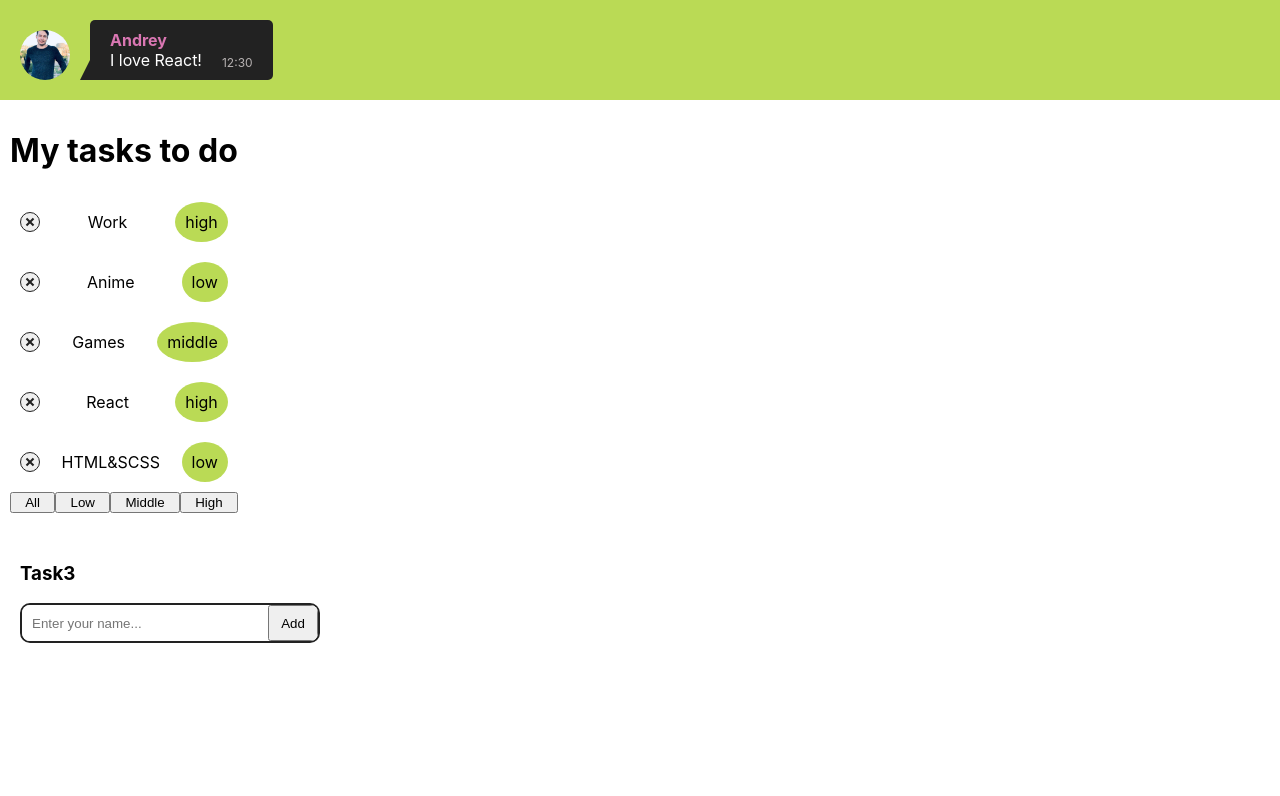
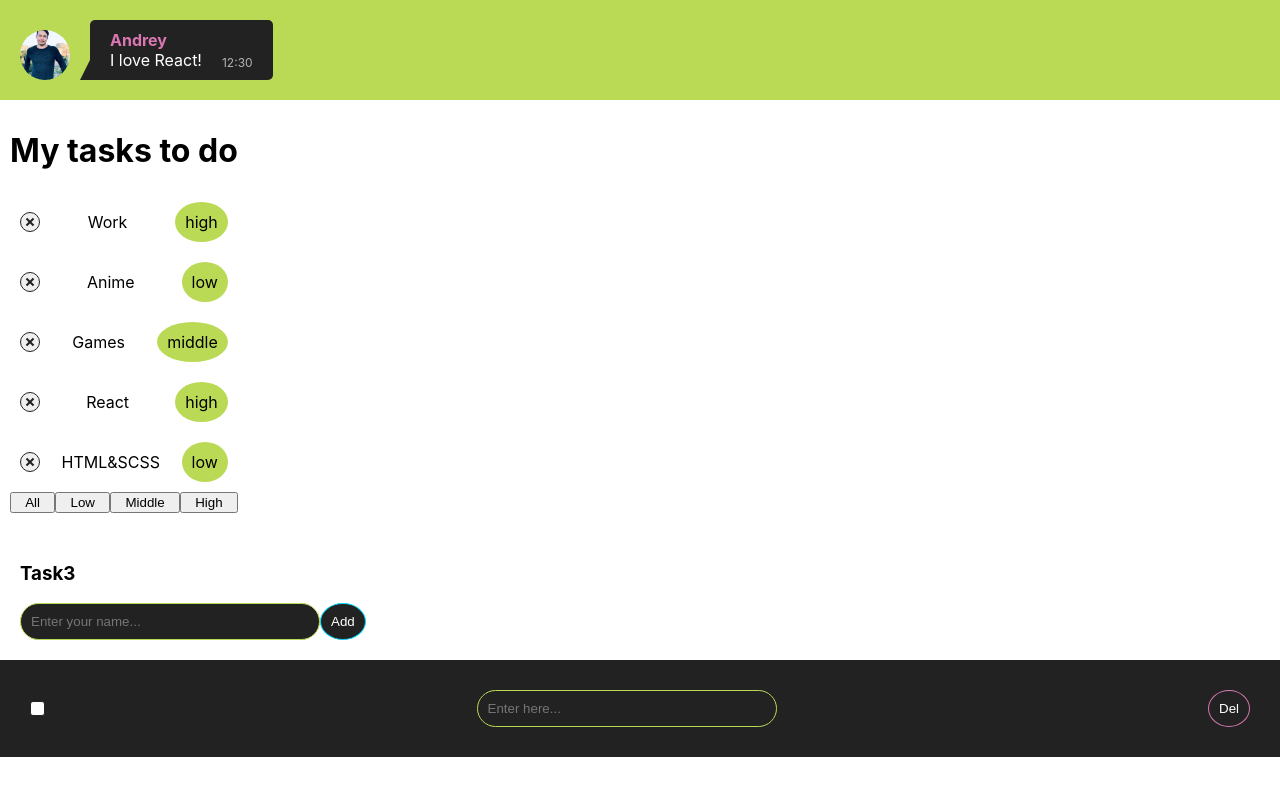
Before and after one commit to AndIReyf/React_Homework, a React (Create React App) app: page / in a window 1280 px wide. Shown: the top 796 px of the page. Built offline with nearby package versions, Linux system fonts and the light colour scheme.

Commit message:
Task 4 is done.

```diff
--- a/src/App.tsx
+++ b/src/App.tsx
@@ -4,6 +4,7 @@ import Chat from "./Chat/Chat";
 import {TaskType, TitleType, TodoList} from "./TodoList/TodoList";
 import {Task3, UserType} from "./Task3/Task3";
 import {v1} from "uuid";
+import {Task4} from "./Task4/Task4";
 
 export type FilterType = 'all' | 'low' | 'middle' | 'high';
 
@@ -60,6 +61,7 @@ function App() {
       <Task3 users={user}
              addUser={addUser}
       />
+      <Task4 />
     </div>
   );
 }
--- a/src/Task3/Task3.module.scss
+++ b/src/Task3/Task3.module.scss
@@ -1,36 +1,9 @@
 .task3Box {
   padding: 20px;
 }
-
-.inpBox {
-  position: relative;
-  overflow: hidden;
-  width: 300px;
-  height: 40px;
-  border-radius: 10px;
-  border: 2px solid #222222;
-
-  .inp {
-    position: absolute;
-    top: 0;
-    left: 0;
-    width: 100%;
-    height: 100%;
-    border: none;
-    padding-left: 10px;
-    padding-right: 60px;
-  }
-
-  .btn {
-    position: absolute;
-    right: 0;
-    top: 0;
-    height: 100%;
-    width: 50px;
-    cursor: pointer;
-  }
+.inpBox{
+  display: flex;
 }
-
 .name {
   padding: 10px 0 0 20px;
 }
--- a/src/Task3/Task3.tsx
+++ b/src/Task3/Task3.tsx
@@ -1,5 +1,7 @@
 import React, {ChangeEvent, KeyboardEvent, useState} from "react";
 import style from './Task3.module.scss';
+import {Button} from "../common/Button/Button";
+import {Input} from "../common/Input/Input";
 
 type PropsType = {
     users: Array<UserType>
@@ -15,9 +17,7 @@ export function Task3(props: PropsType) {
 
     const placeholderValue: string = 'Enter your name...';
     const typeInput: string = 'text';
-
     const [inpValue, setInpValue] = useState<string>('');
-
     const isInpEmpty = (value: string) => value.trim() === '';
     const showAlert = (value: string) => {
         setInpValue('');
@@ -46,15 +46,15 @@ export function Task3(props: PropsType) {
         <div className={style.task3Box}>
             <h3>Task3</h3>
             <div className={style.inpBox}>
-                <input className={style.inp}
+                <Input placeholder={placeholderValue}
                        type={typeInput}
-                       placeholder={placeholderValue}
                        value={inpValue}
                        onChange={onInpValueChange}
                        onKeyPress={onKeyPressInInput}
                 />
-                <button className={style.btn}
-                        onClick={addNewUserName}>Add</button>
+                <Button btnStyle={'Add'}
+                        onClick={addNewUserName}
+                />
             </div>
             <ul>
                 {
--- /dev/null
+++ b/src/Task4/Task4.css
@@ -0,0 +1,7 @@
+.task4 {
+    display: flex;
+    justify-content: space-between;
+    align-items: center;
+    padding: 30px;
+    background-color: #222222;
+}
--- /dev/null
+++ b/src/Task4/Task4.tsx
@@ -0,0 +1,32 @@
+import React, {ChangeEvent, useState} from "react";
+import './Task4.css';
+import {Button} from "../common/Button/Button";
+import {Input} from "../common/Input/Input";
+import {Checkbox} from "../common/Checkbox/Checkbox";
+
+type BtnType = 'Add' | 'Del' | string;
+
+export function Task4() {
+
+    const type = 'text';
+    const btnStyle: BtnType = 'Del';
+    const error: boolean = true;
+    const placeholderText: string = 'Enter here...';
+    const [inpValue, setInpValue] = useState('');
+    const onInpValueChange = (e: ChangeEvent<HTMLInputElement>) => setInpValue(e.currentTarget.value);
+
+    return (
+        <div className={'task4'}>
+            <Checkbox />
+            <Input error={error}
+                   type={type}
+                   value={inpValue}
+                   placeholder={placeholderText}
+                   onChange={onInpValueChange}
+            />
+            <Button btnStyle={btnStyle}
+                    onClick={() => {}}
+            />
+        </div>
+    )
+}
--- /dev/null
+++ b/src/common/Button/Button.scss
@@ -0,0 +1,30 @@
+.btn {
+    border: 1px solid #222222;
+    text-align: center;
+    outline: none;
+    transition: box-shadow 0.3s;
+    cursor: pointer;
+    background-color: #222222;
+    color: #ffffff;
+    padding: 10px;
+    border-radius: 100%;
+
+    &:hover{
+        box-shadow: 0 0 5px 1px #222222;
+    }
+}
+.Del {
+    border: 1px solid #da77b3;
+
+    &:hover {
+        box-shadow: 0 0 5px 1px #da77b3;
+    }
+}
+
+.Add {
+    border: 1px solid #04d9ff;
+
+    &:hover{
+        box-shadow: 0 0 5px 1px #04d9ff;
+    }
+}
--- /dev/null
+++ b/src/common/Button/Button.tsx
@@ -0,0 +1,41 @@
+import React from "react";
+import './Button.scss';
+
+type PropsType = {
+    btnStyle?: string
+    onClick: () => void
+}
+
+export function Button(props: PropsType) {
+
+    let btnName: string | undefined;
+    const btnClass = (value: string | undefined) => {
+        if (value === undefined) {
+            btnName = 'Default';
+            return `btn`;
+        }
+
+        btnName = value;
+
+        switch (value) {
+            case 'Add': {
+                return `btn ${value}`;
+            }
+            case 'Del': {
+                return `btn ${value}`;
+            }
+            default: {
+                return `btn`;
+            }
+        }
+    }
+
+    return (
+        <div className={'btnBox'}>
+            <button className={btnClass(props.btnStyle)}
+                    onClick={props.onClick}>
+                {btnName}
+            </button>
+        </div>
+    )
+}
--- /dev/null
+++ b/src/common/Checkbox/Checkbox.scss
@@ -0,0 +1,44 @@
+.checkboxContainer{
+  display: contents;
+}
+.checkbox{
+  cursor: pointer;
+  display: flex;
+  justify-content: center;
+  align-items: center;
+  background-color: #ffffff;
+  width: 15px;
+  height: 15px;
+  border: 1px solid #222222;
+  border-radius: 3px;
+  transition: background-color .3s;
+
+  &:hover {
+    background-color: #bada55;
+  }
+}
+
+.check{
+  width: 10px;
+  height: 10px;
+  position: relative;
+
+  &::before,
+  &::after{
+    content: '';
+    position: absolute;
+    width: 100%;
+    height: 2px;
+    background-color: #222222;
+    top: 50%;
+    left: 50%;
+  }
+
+  &::before{
+    transform: translate(-50%, -50%) rotate(-45deg);
+  }
+
+  &::after {
+    transform: translate(-50%, -50%) rotate(45deg);
+  }
+}
--- /dev/null
+++ b/src/common/Checkbox/Checkbox.tsx
@@ -0,0 +1,20 @@
+import React, {useState} from "react";
+import './Checkbox.scss';
+
+export function Checkbox() {
+
+    const [checked, setChecked] = useState(false);
+    const isChecked = () => checked ? setChecked(false) : setChecked( true);
+
+    return (
+        <div className={'checkboxContainer'}>
+            <div data-value={checked}
+                 className={'checkbox'}
+                 onClick={isChecked}>
+                {
+                    checked && <div className={'check'}> </div>
+                }
+            </div>
+        </div>
+    )
+}
--- /dev/null
+++ b/src/common/Input/Input.scss
@@ -0,0 +1,21 @@
+.inp {
+    border: 1px solid #bada55;
+    background-color: #222222;
+    color: #ffffff;
+    border-radius: 20px;
+    padding: 10px;
+    width: 300px;
+    outline: none;
+
+    &:focus {
+        box-shadow: 0 0 5px 1px #bada55;
+    }
+}
+
+.error {
+    border: 1px solid #da77b3;
+
+    &:focus {
+        box-shadow: 0 0 5px 1px #da77b3;
+    }
+}
--- /dev/null
+++ b/src/common/Input/Input.tsx
@@ -0,0 +1,35 @@
+import React, {ChangeEvent, KeyboardEvent, useState} from "react";
+import './Input.scss';
+
+type PropsType = {
+    error?: boolean
+    placeholder: string
+    type: string
+    value: string
+    onChange: (e: ChangeEvent<HTMLInputElement>) => void
+    onKeyPress?: (e: KeyboardEvent<HTMLInputElement>) => void
+}
+
+export function Input(props: PropsType) {
+
+    const isInpEmpty = (value: string) => value === '';
+    const inpError = (error: boolean | undefined) => {
+        if (error && !isInpEmpty(props.value)) {
+            return 'inp error';
+        } else {
+            return 'inp';
+        }
+    }
+
+    return (
+        <div className={'inputBox'}>
+            <input className={inpError(props.error)}
+                   type={props.type}
+                   value={props.value}
+                   placeholder={props.placeholder}
+                   onChange={props.onChange}
+                   onKeyPress={props.onKeyPress}
+            />
+        </div>
+    )
+}
```
